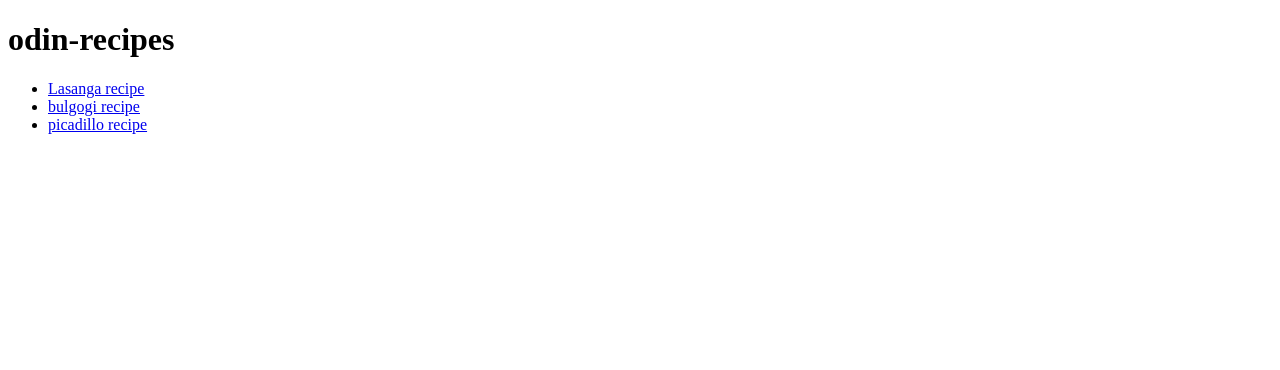
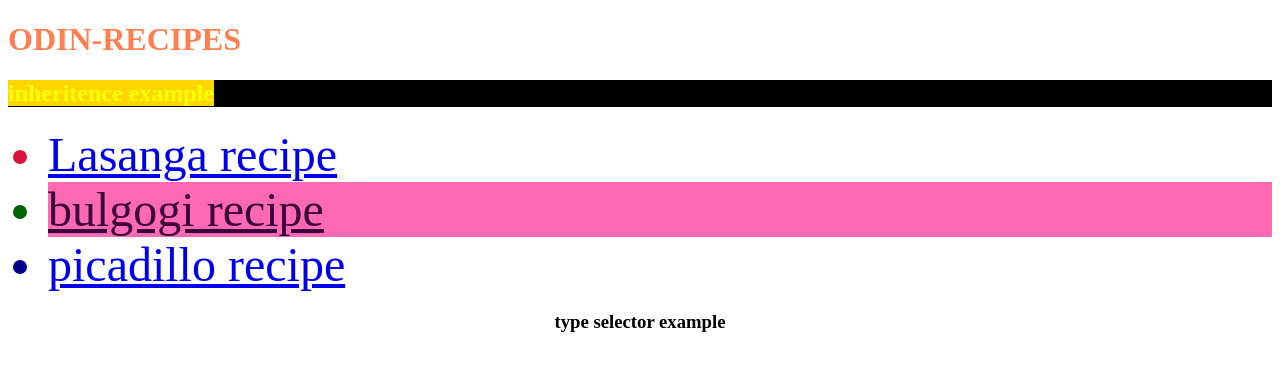
Before and after one commit to Christy131/odin-recipes, a plain HTML site: page index.html in a window 1280 px wide. Drawn offline with Linux system fonts and the light colour scheme.

Commit message:
webchallenge4

```diff
--- a/index.html
+++ b/index.html
@@ -5,16 +5,19 @@
   <meta http-equiv="X-UA-Compatible" content="IE=edge">
   <meta name="viewport" content="width=device-width, initial-scale=1.0">
   <title>Document</title>
+  <link rel="stylesheet" href="style.css" />
 </head>
 <body>
-  <h1>odin-recipes</h1>
+  <h1 id="title">odin-recipes</h1>
+  <h2 ><span class="ok">inheritence example</span></h2>
   <ul>
-    <li><a  href="recipes/lasagna.html">Lasanga recipe</a></li>
-    <li><a  href="recipes/bulgogi.html">bulgogi recipe</a></li>
-    <li><a  href="recipes/picadillo.html">picadillo recipe</a></li>
+    <li class="one"> <a href="recipes/lasagna.html">Lasanga recipe</a></li>
+    <li class="two best yummy"> <a  href="recipes/bulgogi.html">bulgogi recipe</a></li>
+    <li class="three"> <a  href="recipes/picadillo.html">picadillo recipe</a></li>
 
 
 
   </ul>
+  <h3>type selector example</h3>
 </body>
 </html>
--- a/style.css
+++ b/style.css
@@ -0,0 +1,17 @@
+/* id selector */
+#title{color:coral; text-transform: uppercase;}
+/* class selector */
+.one{color:crimson; font-size: 48px;}
+.two{color:darkgreen}
+.three{color:darkblue}
+/* desending combinator */
+.two a{color:rgb(59, 1, 59)}
+/* chain */
+.best,.three{font-size: 48px;}
+/* type selector */
+h3{text-align: center;}
+/* combining to classes */
+.best.yummy{background-color: hotpink; }
+/* inheritance */
+h2{background-color: black; color:green}
+.ok{background-color: gold; color:yellow}
```
Also changed, not shown: recipes/bulgogi.html (+1 -1 lines), recipes/picadillo.html (+1 -1 lines), 1 other file.
